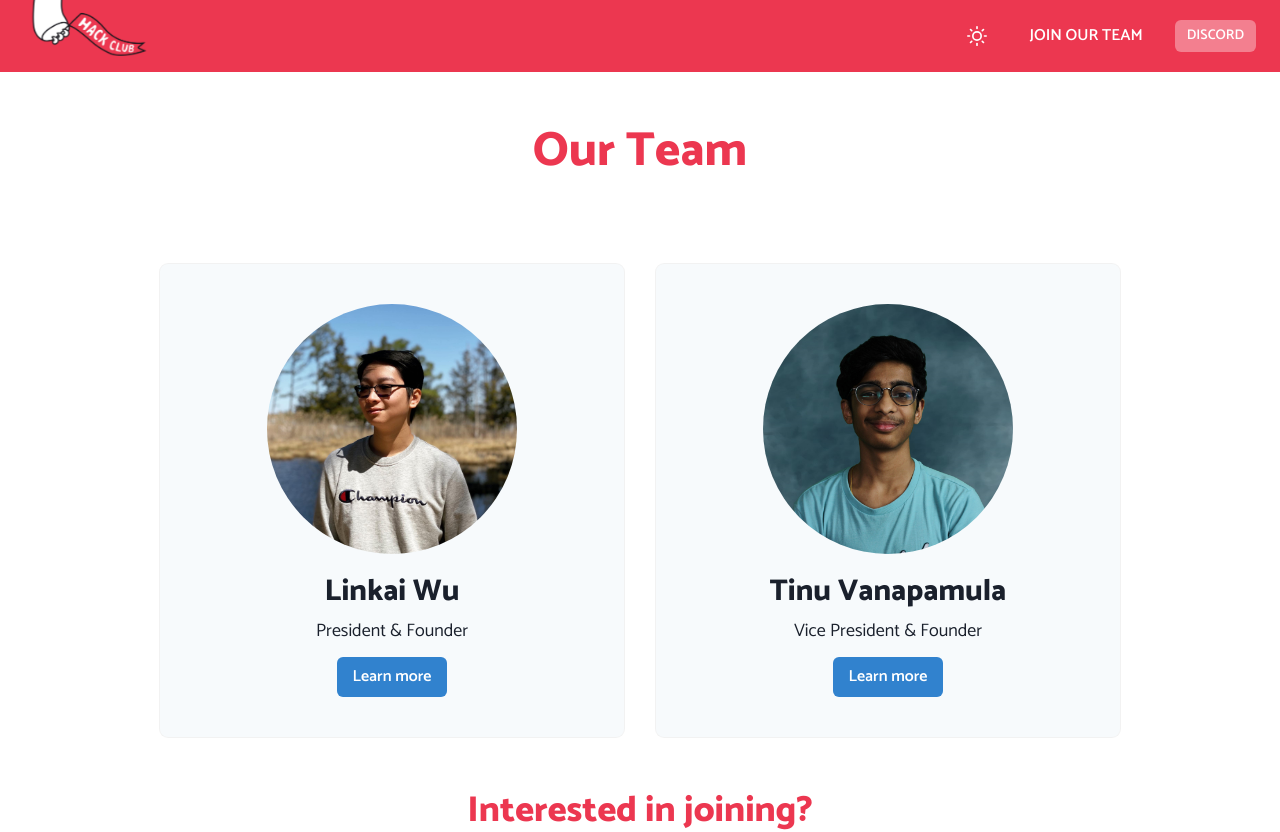
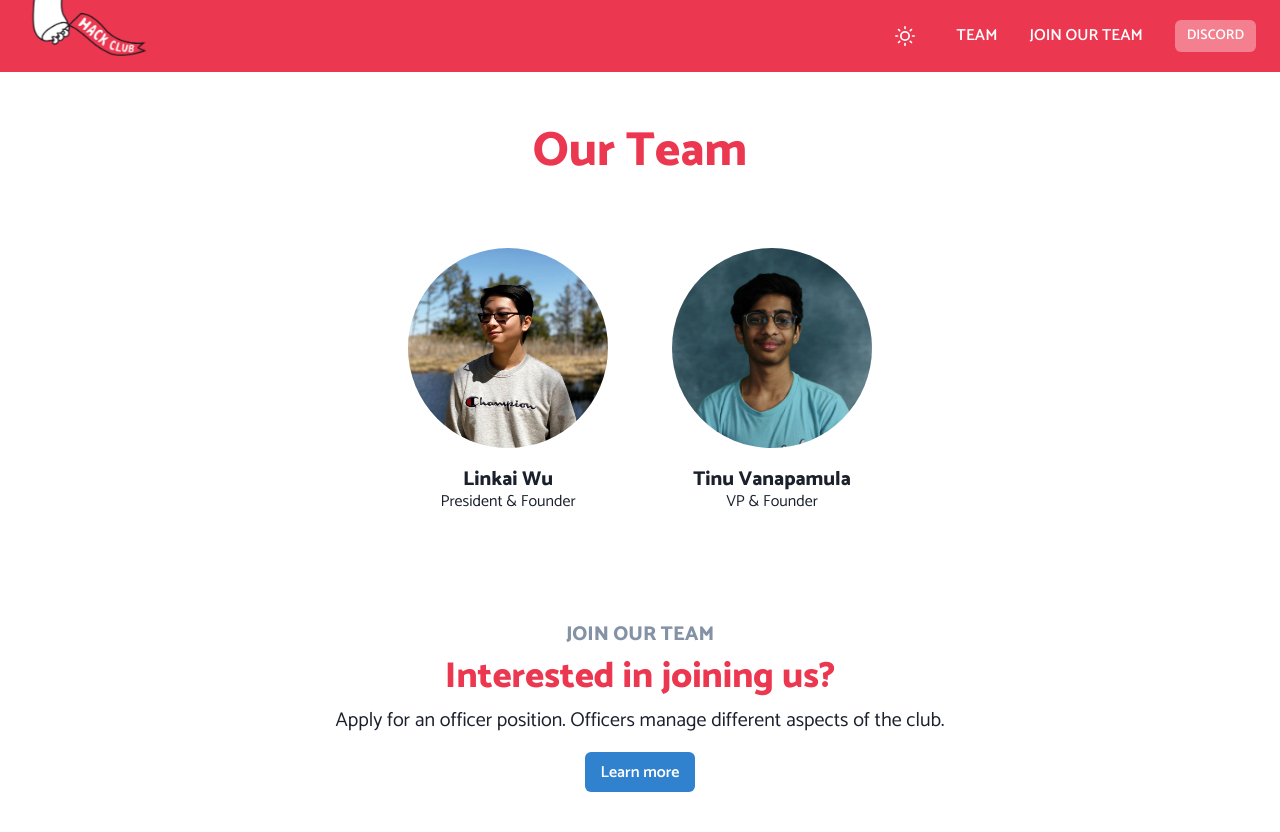
Before and after one commit to blairhackclub/site-v1, a Next.js app: page /team in a window 1280 px wide. Shown: the top 832 px of the page. Built offline with nearby package versions, Linux system fonts and the light colour scheme.

Commit message:
Update team page, minor improvements + fixes

```diff
--- a/components/Footer.js
+++ b/components/Footer.js
@@ -44,7 +44,7 @@ export default function FooterComponent() {
               Resources
             </Heading>
             <Link href="https://hackclub.com/conduct" isExternal>Code of Conduct</Link>
-            <Link href="https://hackclub.com/preface" isExternal>Preface</Link>
+            <Link href="https://workshops.hackclub.com/preface" isExternal>Preface</Link>
             <NextLink href="/workshops" passHref><Link>Workshops</Link></NextLink>
             <NextLink href="/benefits" passHref><Link>Benefits</Link></NextLink>
             <Link href="https://hackathons.hackclub.com" isExternal>Hackathons</Link>
--- a/components/Navbar.js
+++ b/components/Navbar.js
@@ -52,6 +52,7 @@ export default function NavbarComponent() {
             {/* <MenuItem to="https://www.notion.so/blairhackclub/Schedule-e5fc831bcaf942129bb6ea2621b0dfa0" setIsOpen={setIsOpen} isExternal>SCHEDULE</MenuItem>
             <MenuItem to="/benefits" setIsOpen={setIsOpen}>BENEFITS</MenuItem>
             <MenuItem to="/workshops" setIsOpen={setIsOpen}>WORKSHOPS</MenuItem> */}
+            <MenuItem to="/team" setIsOpen={setIsOpen}>TEAM</MenuItem>
             <MenuItem to="/team/join" setIsOpen={setIsOpen}>JOIN OUR TEAM</MenuItem>
             <MenuItem to={socials.discord} type="button" setIsOpen={setIsOpen} isExternal>DISCORD</MenuItem>
           </Stack>
--- a/data/team.js
+++ b/data/team.js
@@ -1,14 +1,17 @@
-export default [
+export default {
+  captains: [
     {
       name: "Linkai Wu",
       description: "President & Founder",
       image: "/images/team/linkai.jpeg",
-      site: "https://linkaiwu.com"
+      link: "https://linkaiwu.com"
     },
     {
       name: "Tinu Vanapamula",
-      description: "Vice President & Founder",
+      description: "VP & Founder",
       image: "/images/team/tinu.jpg",
-      site: "https://tinu.tech"
-    }
-]
+      link: "https://tinu.tech"
+    },
+  ],
+  officers: []
+}
--- a/pages/team/index.js
+++ b/pages/team/index.js
@@ -1,8 +1,9 @@
 import React from 'react';
 import Head from 'next/head';
+import NextLink from 'next/link'
+
 import config from '../../data/config';
 import team from '../../data/team';
-import NextLink from 'next/link'
 
 import {
   Container,
@@ -11,12 +12,10 @@ import {
   Text,
 	SimpleGrid,
 	Box,
-	useColorModeValue,
 	Stack,
-	Flex,
 	Image,
 	Button,
-	Tag
+	useColorModeValue,
 } from '@chakra-ui/react';
 
 export default function JoinTeam(){
@@ -30,37 +29,62 @@ export default function JoinTeam(){
 			<Heading as="h1" size="2xl" my={2} color="brand.red">
 				Our Team
 			</Heading>
-            <Heading as="h2" size="md" my={2} fontWeight="normal">
-			</Heading>
     </Container>
 
+		<Container maxW="container.lg" mb={{ base: 2, md: 12 }}>
+			<Stack direction={{ base: "column", md: "row" }} spacing={{ base: 2, md: 8 }} justify="center">
+				{team.captains.map(member =>
+					<Box
+						align="center" p={4}
+						key={member.name}
+					>
+						<Box>
+							<Image w="100%" maxW="200px" borderRadius="50%" src={member.image} alt={member.name}/>
+						</Box>
+						<Link href={member.link} isExternal>
+							<Heading as="h3" size="md" mt={5}>{member.name}</Heading>
+						</Link>
+						<Text fontSize="md" lineHeight={1.2}>{member.description}</Text>
+					</Box>
+				)}
+			</Stack>
+		</Container>
+
 		<Container maxW="container.lg">
-			<SimpleGrid columns={{ base: 1, md: 2 }} spacing={8} py={8} px={4}>
-				{team.map(person =>
-					<Box align="center" p={8} bg={useColorModeValue("gray.50", "gray.900")} boxShadow="xs" borderRadius="lg" key={person.name}>
-						<Box minH={200} mb={2}>
-                            <Box mt={2}>
-								<Image h={250} borderRadius="50%" src={person.image}/>
-							</Box>
-							<Heading mt={5} as="h2" size="lg">{person.name}</Heading>
-							<Text fontSize="lg" mt={2}>{person.description}</Text>
-							<Link href={person.site} isExternal style={{ textDecoration: "none" }}>
-                                <Button colorScheme="blue" mt={3}>Learn more</Button>
-                            </Link>
+			<SimpleGrid columns={{ base: 1, md: 4 }} spacing={{ base: 2, md: 8 }} justify="center">
+				{team.officers.map(member =>
+					<Box
+						align="center" p={4}
+						key={member.name}
+					>
+						<Box>
+							<Image w="90%" maxW="200px" borderRadius="50%" src={member.image} alt={member.name}/>
 						</Box>
+						<Link href={member.link} isExternal>
+							<Heading as="h3" size="md" mt={5}>{member.name}</Heading>
+						</Link>
+						<Text fontSize="md" lineHeight={1.2}>{member.description}</Text>
 					</Box>
 				)}
 			</SimpleGrid>
 		</Container>
 
-		<Container maxW="container.xl" p={12} pt={4} align="center">
-        <Heading as="h2" size="xl" my={1}>
-          <Text as="span" color="brand.red">Interested in joining?</Text>
-        </Heading>
-        <NextLink href="/team/join" style={{ textDecoration: "none" }}>
-          <Button colorScheme="blue" mt={4} isExternal>Join our team</Button>
-        </NextLink>
-      </Container>
+		<Container maxW="container.xl" p={12} align="center">
+			<Heading as="h2" size="md" color="brand.muted">JOIN OUR TEAM</Heading>
+			<Heading as="h1" size="xl" color="brand.red" my={2}>
+				Interested in joining us?
+			</Heading>
+
+			<Text fontSize="xl">
+				Apply for an officer position. Officers manage different aspects of the club.
+			</Text>
+
+			<NextLink href="/team/join" passHref>
+				<Link style={{ textDecoration: "none" }}>
+					<Button colorScheme="blue" mt={4} isExternal>Learn more</Button>
+				</Link>
+			</NextLink>
+		</Container>
   </>
   );
 }
```
Also changed, not shown: pages/benefits/index.js (+5 -5 lines), pages/index.js (+5 -4 lines).
